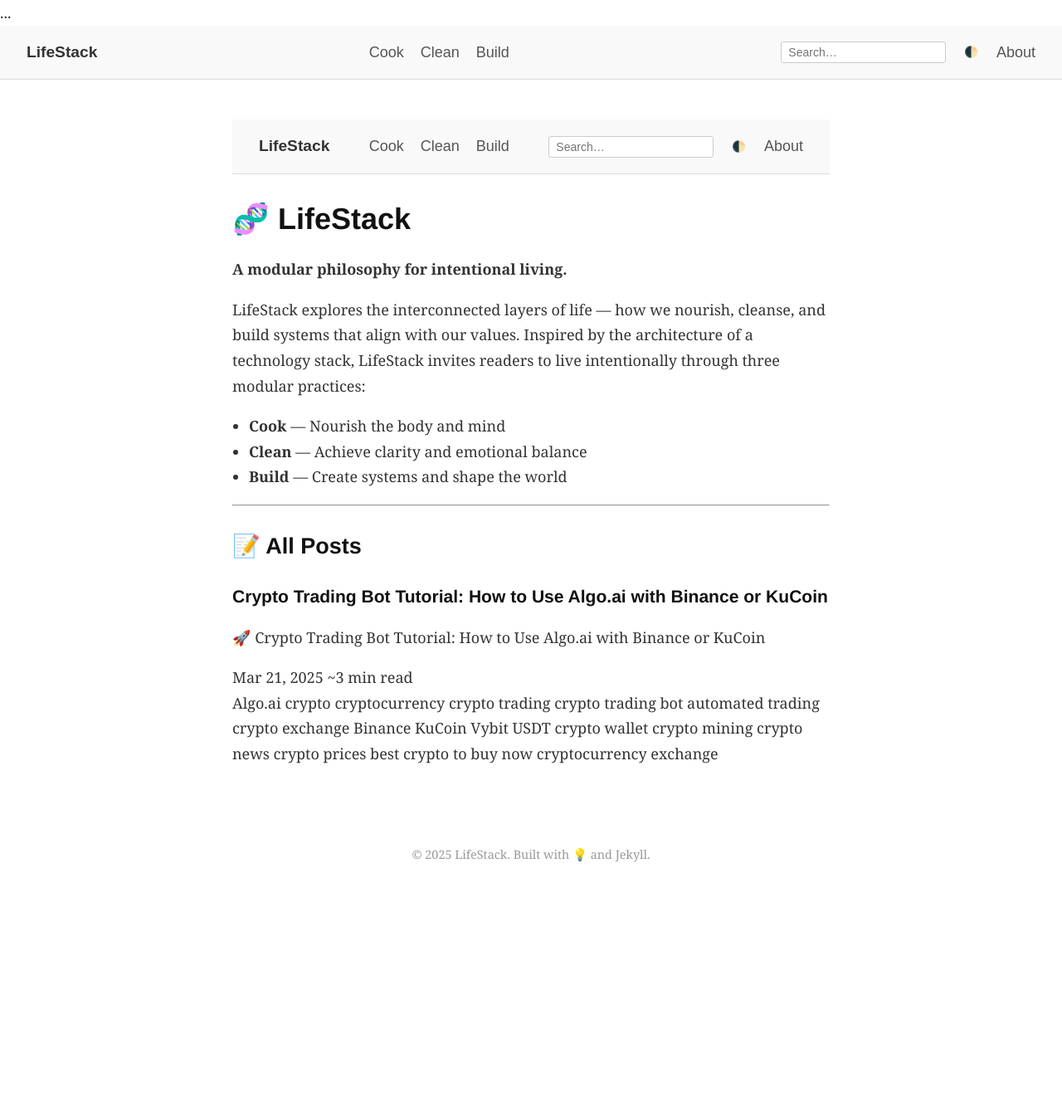
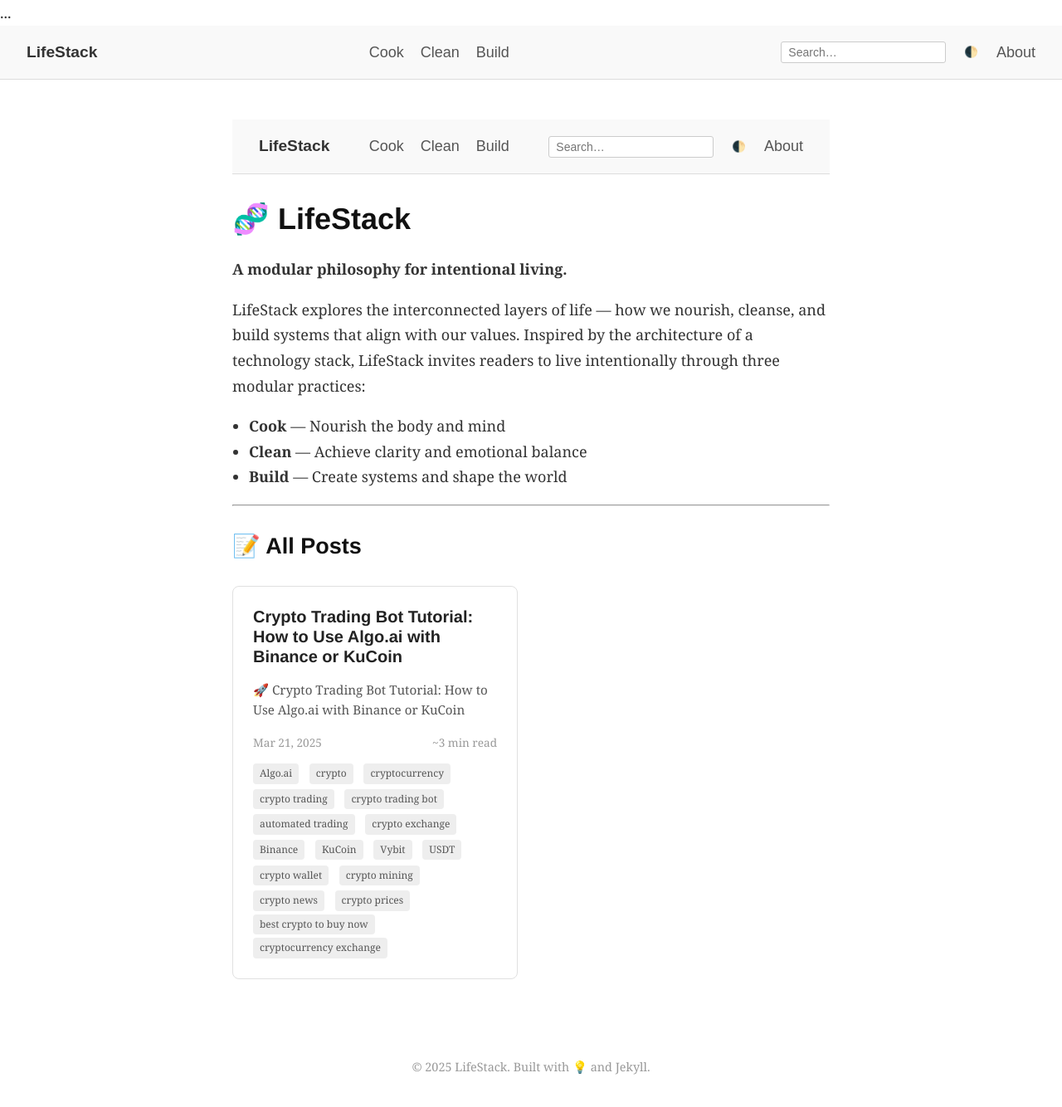
Before and after one commit to skelleng/lifeStack, a Jekyll site: the page built from index.md, in a window 1280 px wide and 1345 px high. Shown: the top 1334 px of the window at 83% size. Built offline with Jekyll 4.4.1, drawn with Linux system fonts in a browser that asks for light colours.

Commit message:
Update style.css

```diff
--- a/assets/css/style.css
+++ b/assets/css/style.css
@@ -116,6 +116,86 @@
 body.dark #themeToggle {
   color: #ccc;
 }
+.post-grid {
+  display: grid;
+  grid-template-columns: repeat(auto-fill, minmax(320px, 1fr));
+  gap: 2rem;
+  margin-top: 2rem;
+}
+
+.post-card {
+  padding: 1.5rem;
+  border: 1px solid #e0e0e0;
+  border-radius: 8px;
+  background: #fff;
+  transition: box-shadow 0.2s ease, border-color 0.2s ease;
+}
+
+.post-card:hover {
+  box-shadow: 0 6px 18px rgba(0, 0, 0, 0.06);
+  border-color: #ccc;
+}
+
+.post-card h3 {
+  margin-top: 0;
+  margin-bottom: 0.75rem;
+  font-size: 1.25rem;
+  color: #222;
+}
+
+.post-card .excerpt {
+  font-size: 0.95rem;
+  color: #555;
+  line-height: 1.6;
+}
+
+.meta {
+  margin-top: 1rem;
+  font-size: 0.85rem;
+  color: #999;
+  display: flex;
+  justify-content: space-between;
+  flex-wrap: wrap;
+}
+
+.tags {
+  margin-top: 0.5rem;
+}
+
+.tag {
+  display: inline-block;
+  margin-right: 0.5rem;
+  margin-top: 4px;
+  padding: 2px 8px;
+  background: #eee;
+  border-radius: 4px;
+  font-size: 0.75rem;
+  color: #555;
+}
+
+/* 🌙 Dark Mode */
+body.dark .post-card {
+  background: #1a1a1a;
+  border-color: #333;
+}
+
+body.dark .post-card h3 {
+  color: #fff;
+}
+
+body.dark .post-card .excerpt {
+  color: #ccc;
+}
+
+body.dark .meta {
+  color: #aaa;
+}
+
+body.dark .tag {
+  background: #333;
+  color: #bbb;
+}
+
 
 /* 🌗 Optional: start in dark mode if OS prefers it */
 @media (prefers-color-scheme: dark) {
```
